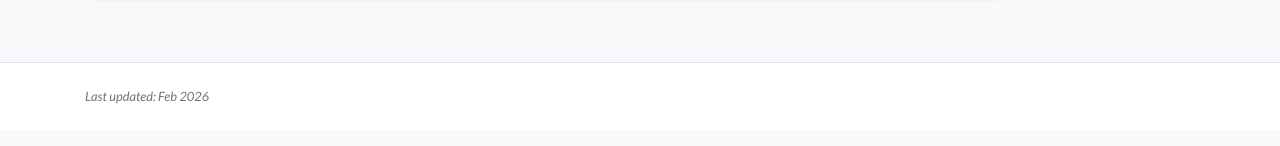
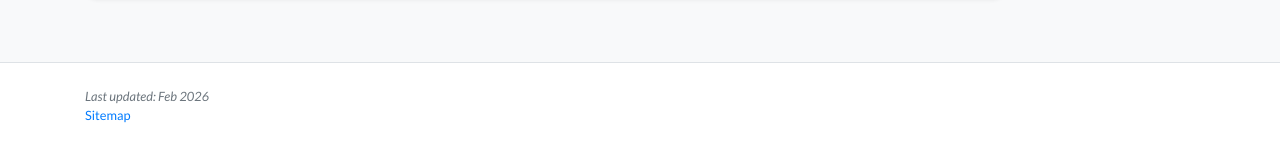
Before and after one commit to ravasioluca/ravasioluca.github.io, a Jekyll site: the page built from publications.html, in a window 1280 px wide and 1190 px high. Shown: the part 1041-1187 px from the top of the window. Built offline with Jekyll 4.4.1, drawn with Linux system fonts in a browser that asks for light colours; nearby versions of some CDN libraries; a style sheet for code colours, icons or effects is not loaded.

Commit message:
Fix sitemap?

```diff
--- a/_includes/footer.html
+++ b/_includes/footer.html
@@ -4,6 +4,10 @@
             <div class="col-6">
                 <div class="text-muted">
                     <i>Last updated: {{ "now" | date: "%b %Y" }}</i>
+                </div>
+
+                <div class="text-muted">
+                    <a href="/sitemap.xml">Sitemap</a>
                 </div>
             </div>
             <div class="col-6">
```
